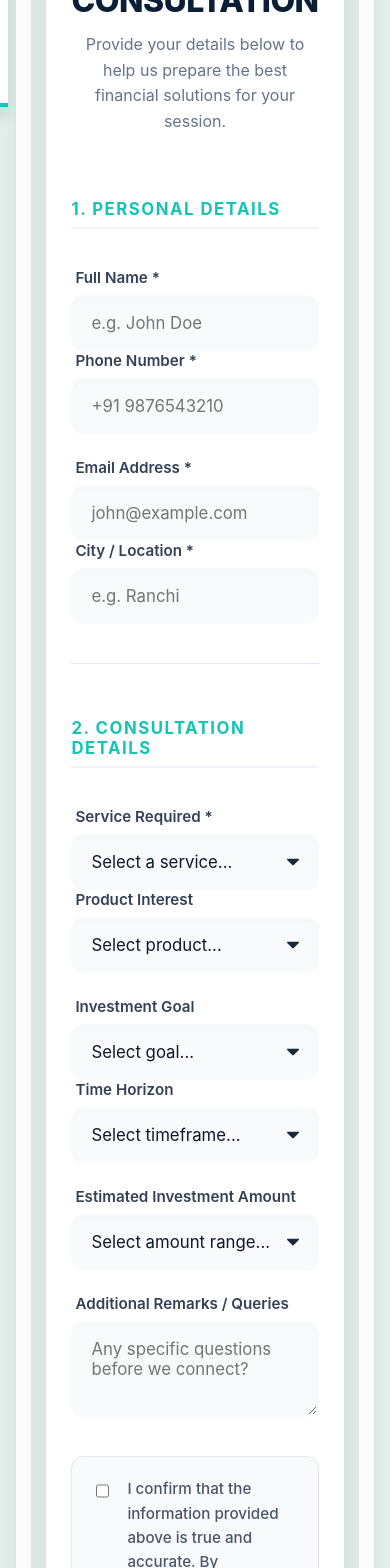
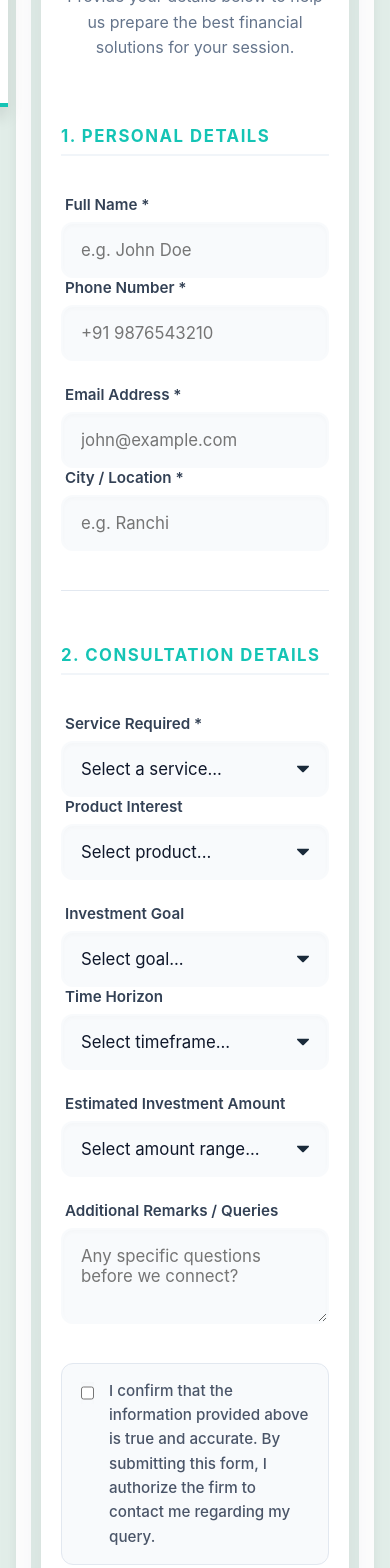
Before and after one commit to UltimateArk/MMDAI, a React (Create React App) app: page /ConsultationForm in a window 390 px wide. Shown: the part 380-1948 px from the top of the page. Built offline with nearby package versions, Linux system fonts and the light colour scheme.

Commit message:
Fixed mobile padding and container widths for form pages

```diff
--- a/src/index.css
+++ b/src/index.css
@@ -10,6 +10,12 @@
 
   --text-dark: #333;
   --text-light: #FFF;
+}
+/* =========================================
+   GLOBAL CSS RESET (Fixes shifting boxes)
+   ========================================= */
+*, *::before, *::after {
+  box-sizing: border-box !important;
 }
 
 body {
--- a/src/pages/ConsultationForm.css
+++ b/src/pages/ConsultationForm.css
@@ -210,18 +210,40 @@
   box-shadow: none;
 }
 
-/* --- MOBILE RESPONSIVENESS --- */
+/* =========================================
+   📱 MOBILE RESPONSIVENESS FIX
+   ========================================= */
 @media screen and (max-width: 768px) {
-  .consultation-card {
-    padding: 40px 25px;
+
+  /* Reduces outer wrapper padding on phones */
+  .consultation-page-wrapper {
+    padding: 30px 10px;
   }
 
+  /* Drastically cuts inner padding to let inputs stretch across the screen */
+  .consultation-card {
+    padding: 30px 20px;
+    border-radius: 16px;
+  }
+
+  /* Stacks side-by-side inputs (Name/Phone) vertically */
   .form-row {
     flex-direction: column;
-    gap: 24px;
+    gap: 20px;
   }
 
+  /* Scales down the header text so it doesn't wrap awkwardly */
   .consultation-header h1 {
-    font-size: 2rem;
+    font-size: 1.8rem;
+  }
+
+  .consultation-header p {
+    font-size: 1rem;
+  }
+
+  /* Tightens up the checkbox container to save screen real estate */
+  .checkbox-group {
+    padding: 15px;
+    gap: 12px;
   }
 }
--- a/src/pages/EnquiryForm.css
+++ b/src/pages/EnquiryForm.css
@@ -99,3 +99,25 @@
   transform: translateY(-3px);
   box-shadow: 0 8px 20px rgba(20, 196, 181, 0.25);
 }
+
+/* =========================================
+   📱 MOBILE RESPONSIVENESS FIX
+   ========================================= */
+@media screen and (max-width: 768px) {
+  .enquiry-page-wrapper {
+    padding: 30px 10px; /* Reduces outer wrapper padding on phones */
+  }
+
+  .enquiry-card {
+    padding: 30px 20px; /* Drastically cuts inner padding to let inputs stretch */
+    border-radius: 12px;
+  }
+
+  .enquiry-header h1 {
+    font-size: 1.8rem; /* Scales down the header text slightly to fit better */
+  }
+
+  .enquiry-header p {
+    font-size: 1rem;
+  }
+}
--- a/src/pages/home.css
+++ b/src/pages/home.css
@@ -18,16 +18,20 @@
 /* =========================================
    2. PREMIUM HERO BANNER (TOP SECTION)
    ========================================= */
+/* =========================================
+   2. PREMIUM HERO BANNER (TOP SECTION)
+   ========================================= */
 .hero-section {
-  /* Rich, deep corporate blue gradient background */
+  /* Forces the box to perfectly center itself */
+  width: 100%;
+  margin: 0 auto 40px auto;
+
   background: linear-gradient(135deg, var(--dark-blue) 0%, #111c26 100%);
-  padding: 80px 20px; /* Adjusted padding for better centered spacing */
+  padding: 80px 20px;
   border-radius: 16px;
-  margin-top: -10px;
-  margin-bottom: 40px;
   box-shadow: 0 10px 30px rgba(0, 0, 0, 0.15);
 
-  /* Flexbox Centering Magic */
+  /* Flexbox Centering for the text inside */
   display: flex;
   flex-direction: column;
   align-items: center;
```
